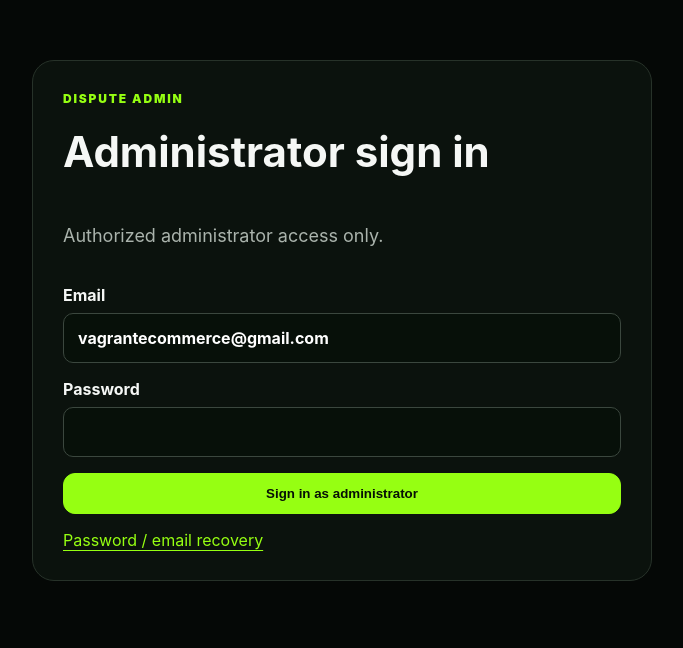
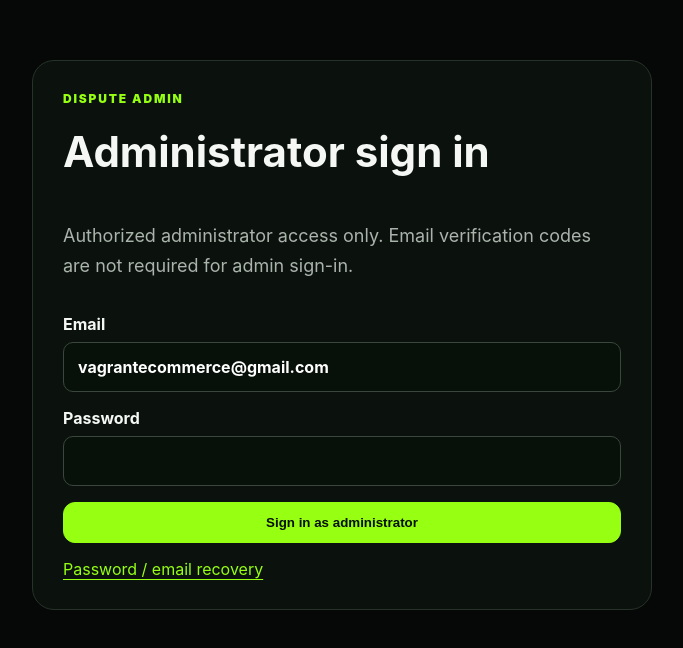
Before and after one commit to Vagrant4/dispute-web, a Next.js app: page /admin in a window 1280 px wide. Shown: the top 648 px of the page, without its empty margins (298-981 px from the left). Built offline with nearby package versions, Linux system fonts and the light colour scheme; no server answers.

Commit message:
Use admin-only password login without email code (#2)

```diff
--- a/app/admin/page.js
+++ b/app/admin/page.js
@@ -26,7 +26,7 @@ export default function AdminPage(){
     e.preventDefault();
     setBusy(true); setError('');
     try{
-      await apiJson('/auth/login',{method:'POST',body:JSON.stringify({email,password})});
+      await apiJson('/admin/login',{method:'POST',body:JSON.stringify({email,password})});
       const d=await apiJson('/admin/metrics');
       setMetrics(d.metrics||null);
       setSignedIn(true);
@@ -46,7 +46,7 @@ export default function AdminPage(){
       <form className="authbox adminAuthBox" onSubmit={login}>
         <div className="eyebrow">DISPUTE ADMIN</div>
         <h1>Administrator sign in</h1>
-        <p className="lead">Authorized administrator access only.</p>
+        <p className="lead">Authorized administrator access only. Email verification codes are not required for admin sign-in.</p>
         <label>Email<input required type="email" value={email} onChange={e=>setEmail(e.target.value)}/></label>
         <label>Password<input required type="password" minLength="8" value={password} onChange={e=>setPassword(e.target.value)}/></label>
         {error&&<p className="error">{error}</p>}
```
